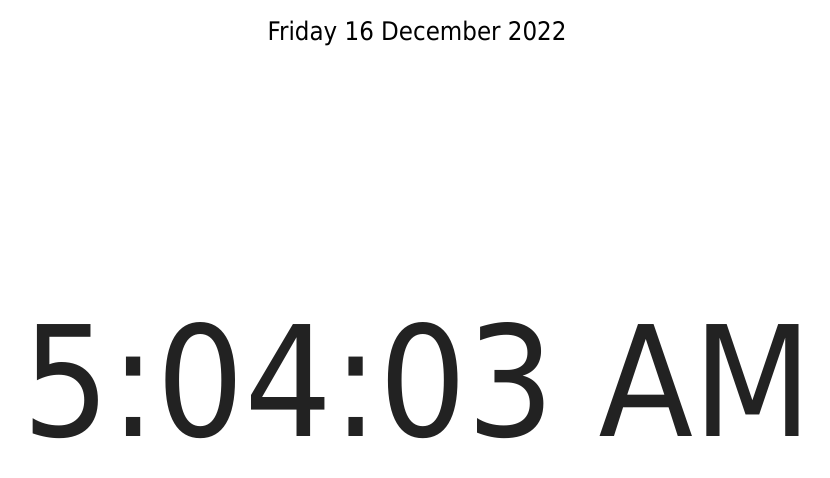
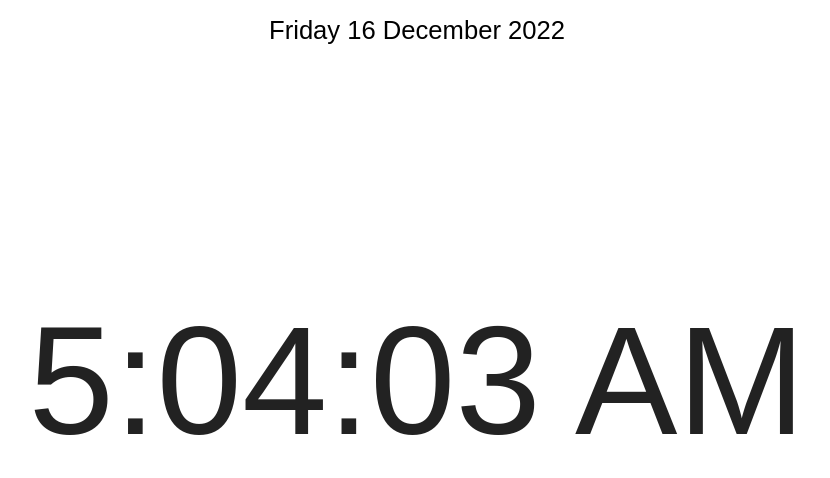
Before and after one commit to St-Ursulas-College-Yeppoon/clock.github.io, a plain HTML site: page index.html in a window 1280 px wide. Shown: the whole page, without its empty margins (223-1053 px from the left). Drawn offline with Linux system fonts and the light colour scheme.

Commit message:
font change
Signed-off-by: St Ursula's College Yeppoon <116128012+stuitservice@users.noreply.github.com>

```diff
--- a/index.html
+++ b/index.html
@@ -5,7 +5,7 @@
 <meta name="viewport" content="width=device-width" />
 <style>
     html,body{
-        font-family:'Segoe UI Light', Tahoma, Geneva, Verdana, sans-serif;
+        font-family: Arial, 'Segoe UI Light', Tahoma, Geneva, Verdana, sans-serif;
         margin:0;
         height:100%;
         overflow:hidden;
```
